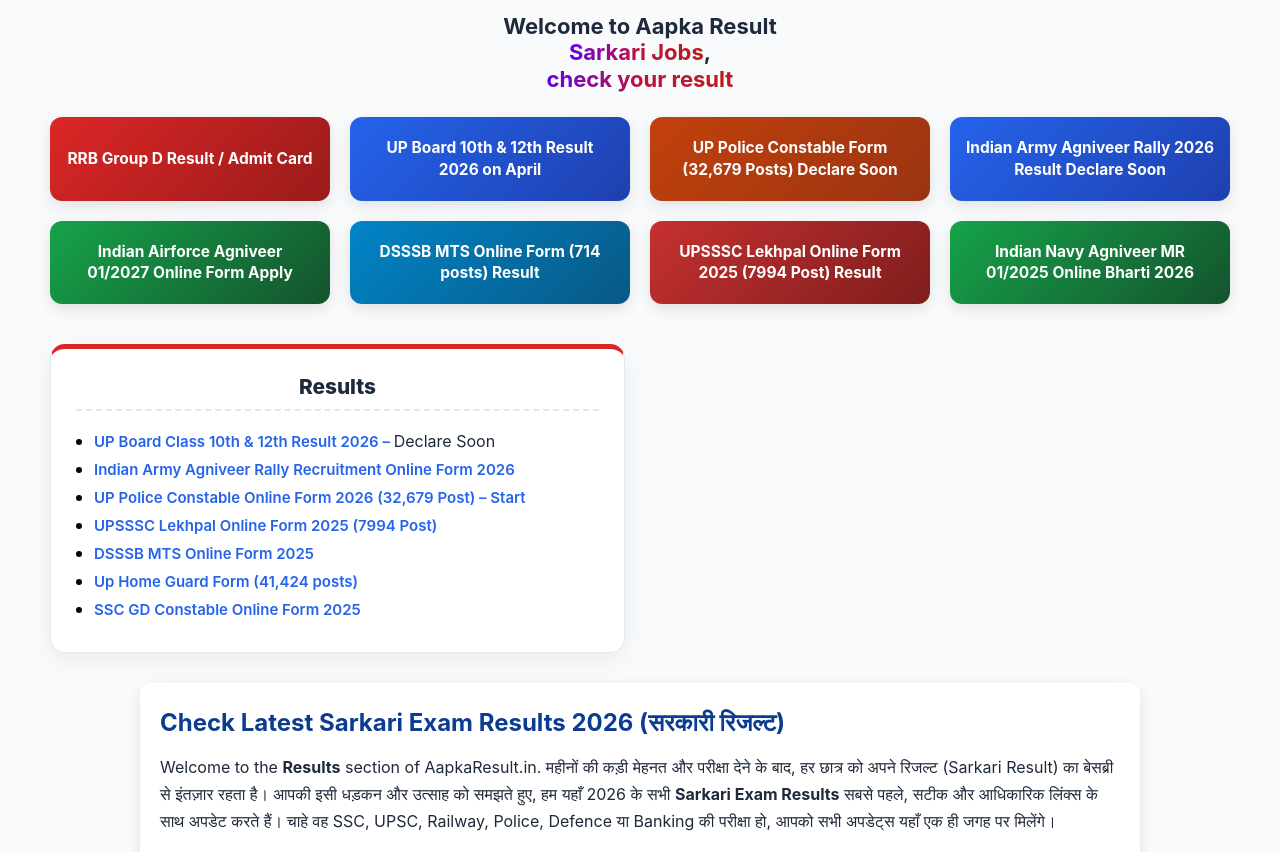
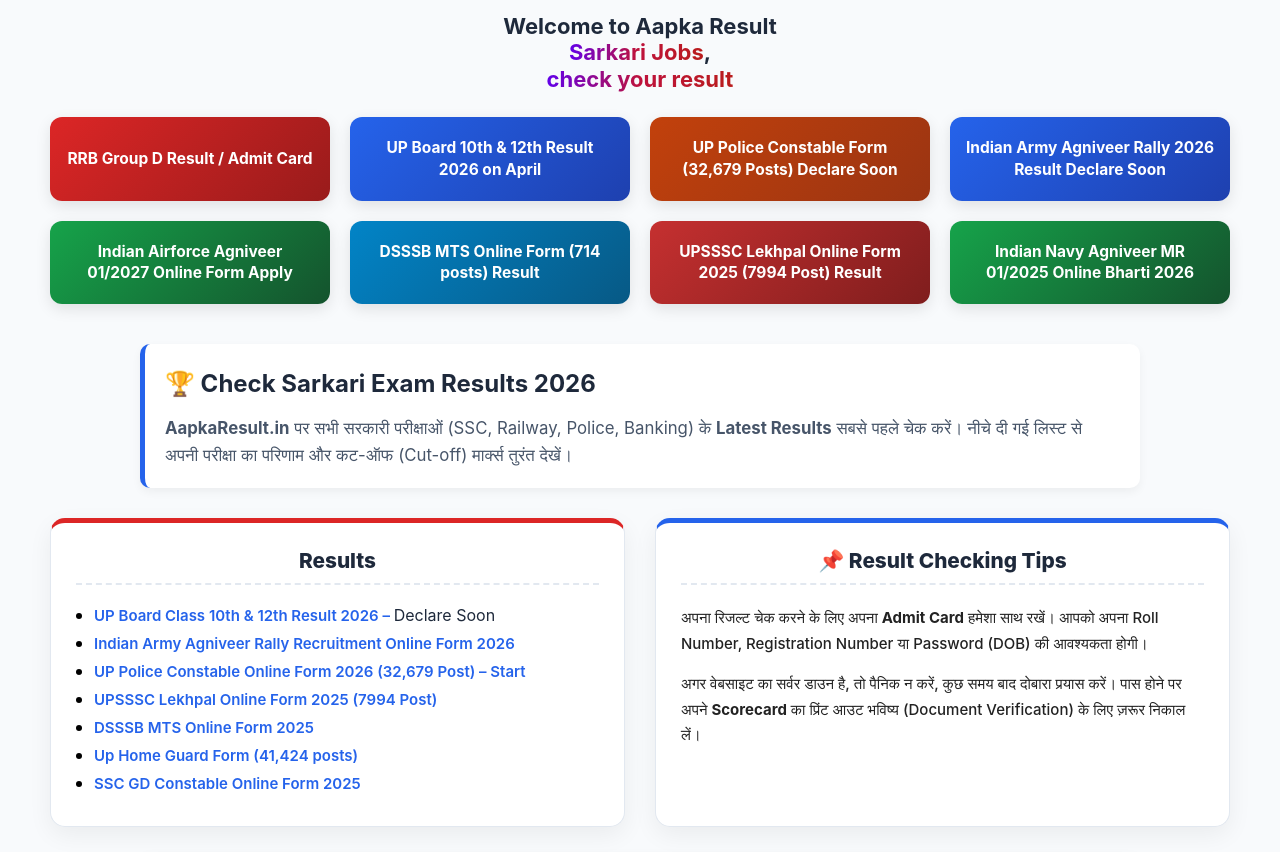
Before and after one commit to Gauravbhati801/aapkaresult, a plain HTML site: page results.html in a window 1280 px wide. Shown: the part 89-941 px from the top of the page. Drawn offline with Linux system fonts and the light colour scheme.

Commit message:
Update results.html

```diff
--- a/results.html
+++ b/results.html
@@ -81,9 +81,14 @@ Welcome to Aapka Result <br>
     Indian Navy Agniveer MR 01/2025 Online Bharti 2026
   </a>
 
-
 </div>
-
+       <!-- RESULTS INTRO CONTENT -->
+    <div class="home-content" style="margin-top: 10px; margin-bottom: 30px; padding: 20px; border-left: 5px solid #2563eb; background: #ffffff; border-radius: 10px; box-shadow: 0 4px 10px rgba(0,0,0,0.05);">
+        <h2 style="color: #1e293b; font-size: 1.5rem; margin-bottom: 10px;">🏆 Check Sarkari Exam Results 2026</h2>
+        <p style="color: #475569; font-size: 1.05rem; line-height: 1.6;">
+            <b>AapkaResult.in</b> पर सभी सरकारी परीक्षाओं (SSC, Railway, Police, Banking) के <b>Latest Results</b> सबसे पहले चेक करें। नीचे दी गई लिस्ट से अपनी परीक्षा का परिणाम और कट-ऑफ (Cut-off) मार्क्स तुरंत देखें।
+        </p>
+    </div>
     <!-- MAIN 6 BOX GRID -->
     <div class="grid">
 
@@ -98,6 +103,15 @@ Welcome to Aapka Result <br>
                 <li><a href="up-home-guard.html">Up Home Guard Form (41,424 posts)</a></li>
                 <li><a href="ssc-gd-constable.html">SSC GD Constable Online Form 2025</a></li>
             </ul>
+        </div>
+        <div class="box blue">
+            <h2>📌 Result Checking Tips</h2>
+            <p style="color: #222; line-height: 1.7; margin-top: 15px; font-weight: 500; font-size: 15px;">
+                अपना रिजल्ट चेक करने के लिए अपना <b>Admit Card</b> हमेशा साथ रखें। आपको अपना Roll Number, Registration Number या Password (DOB) की आवश्यकता होगी।
+            </p>
+            <p style="color: #222; line-height: 1.7; margin-top: 15px; font-weight: 500; font-size: 15px;">
+                अगर वेबसाइट का सर्वर डाउन है, तो पैनिक न करें, कुछ समय बाद दोबारा प्रयास करें। पास होने पर अपने <b>Scorecard</b> का प्रिंट आउट भविष्य (Document Verification) के लिए ज़रूर निकाल लें।
+            </p>
         </div>
 
     </div>
```
